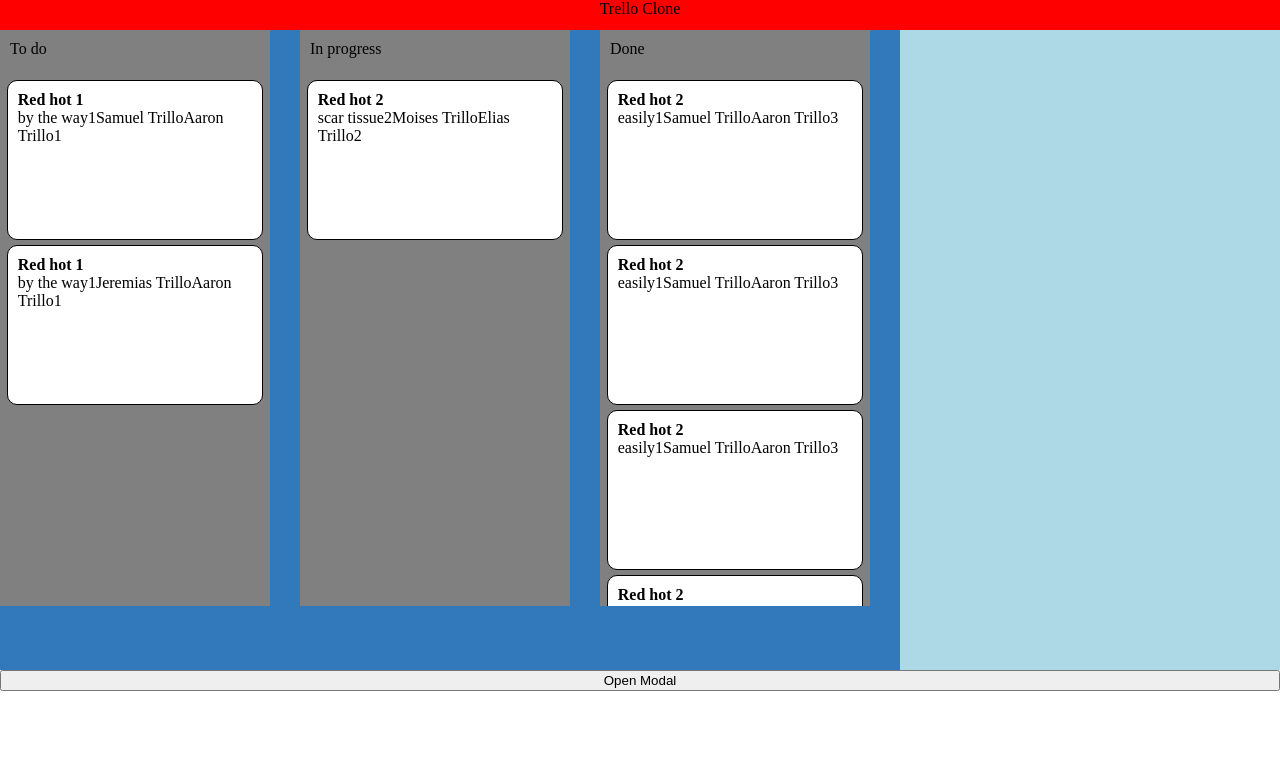
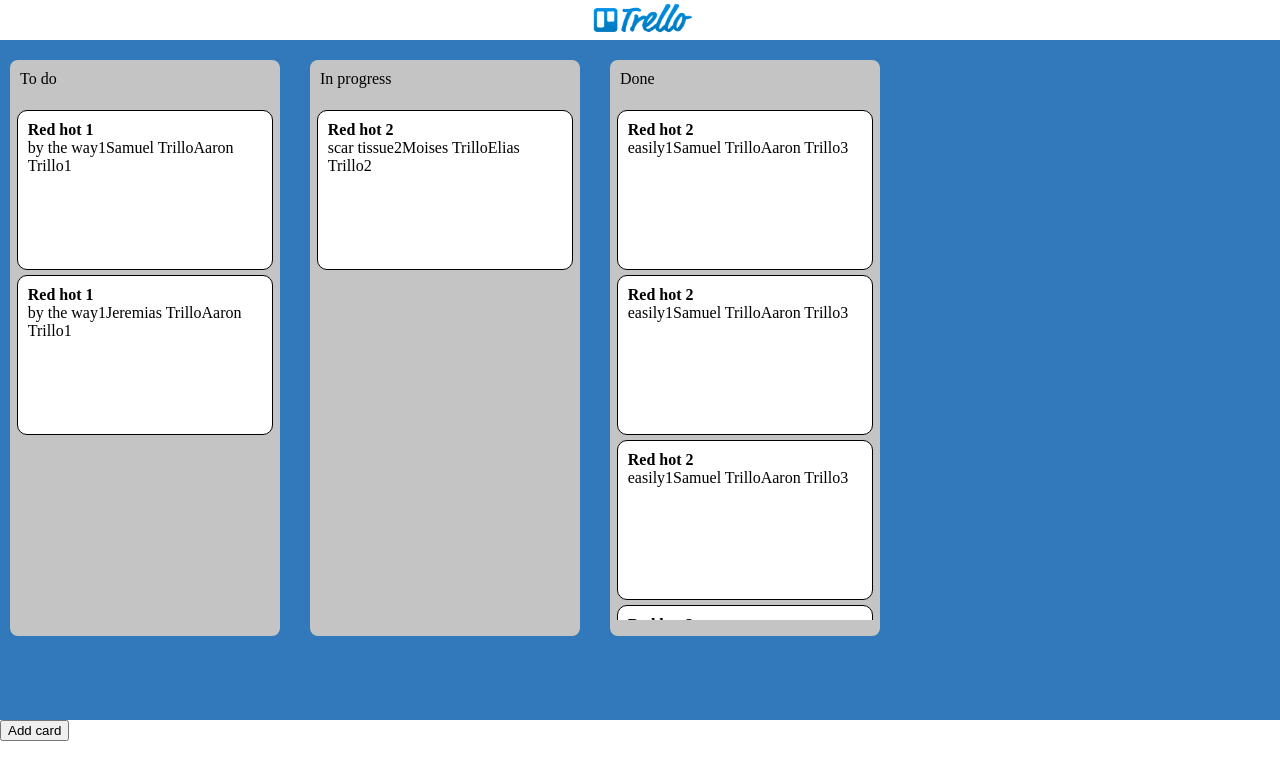
Before and after one commit to samueltrillo/trello-clone, a React (Create React App) app: page / in a window 1280 px wide. Shown: the top 780 px of the page. Built offline with nearby package versions, Linux system fonts and the light colour scheme.

Commit message:
Added some styles to different components and connected a redux action with a component

```diff
--- a/src/components/main-component/columns/styles.module.css
+++ b/src/components/main-component/columns/styles.module.css
@@ -1,13 +1,14 @@
 body {
   margin: 0;
 }
-
 .mainContainer {
   display: flex;
   flex-direction: column;
+  padding-bottom: 1rem;
   width: 90%;
   height: 90%;
-  background-color: grey;
+  background-color: rgb(196, 196, 196);
+  border-radius: 0.5rem;
 }
 .cardContainer {
   margin: auto;
@@ -21,10 +22,9 @@
 .scrollContainer:hover::-webkit-scrollbar {
   display: block;
   height: 0;
-  width: 5px;
-  color: red;
+  width: 0.313rem;
 }
 .scrollContainer::-webkit-scrollbar-thumb {
   background: #ccc;
-  border-radius: 2px;
+  border-radius: 0.125rem;
 }
--- a/src/components/main-component/index.ts
+++ b/src/components/main-component/index.ts
@@ -1,15 +1,26 @@
 import { connect } from 'react-redux';
+import { AnyAction, bindActionCreators, Dispatch } from 'redux';
 import { RootState } from '../../redux/store';
 import MainComponent from './mainComponent';
+import { openModal } from '../../redux/actions';
 
 interface StateProps {
     columns: RootState['global']['columns'];
+    isOpened: RootState['global']['isModalOpened'];
+};
+
+interface DispatchProps {
+    openModal: typeof openModal
 };
 
 const mapStateToProps = (state: RootState): StateProps => ({
     columns: state.global.columns,
+    isOpened: state.global.isModalOpened
 });
 
-export type Props = StateProps;
+const mapDispatchToProps = (dispatch: Dispatch<AnyAction>) => bindActionCreators({
+    openModal,
+}, dispatch)
 
-export default connect(mapStateToProps)(MainComponent)
+export default connect(mapStateToProps, mapDispatchToProps)(MainComponent)
+export type Props= StateProps & DispatchProps;
--- a/src/components/main-component/mainComponent.module.css
+++ b/src/components/main-component/mainComponent.module.css
@@ -1,4 +1,5 @@
 .mainContainer {
   display: flex;
-  background-color: lightblue;
+  padding: 20px 10px;
+  background-color: #3179ba;
 }
--- a/src/components/main-component/mainComponent.tsx
+++ b/src/components/main-component/mainComponent.tsx
@@ -1,22 +1,14 @@
-import React, { useState } from 'react';
+import React from 'react';
 import { ColumnContainer } from '../shared-components/columnContainer';
 import styles from './mainComponent.module.css';
 import Columns from './columns';
 import Modal from './modal';
 import { Props } from './index';
-import styled from 'styled-components';
 
-const MainPage = styled.div`
-    display:flex;
-    flex-flow: column;
-`
-
-const MainComponent: React.FC<Props> = ({columns}) => {
-
-    const [isOpened, setIsOpened] = useState(false);
+const MainComponent: React.FC<Props> = ({columns, openModal, isOpened}) => {
 
     return (
-        <MainPage>
+        <div>
             <div className={styles.mainContainer}>
                 {
                     columns && columns.map(columnsProps => (
@@ -30,9 +22,9 @@
                     ))
                 }
             </div>
-            <button onClick={() => setIsOpened(!isOpened)}>Open Modal</button>
-            { isOpened ? <Modal setOpened={setIsOpened}/> : undefined }
-        </MainPage>
+            <button onClick={() => openModal(!isOpened)}>Add card</button>
+            { isOpened ? <Modal openModal={openModal} /> : undefined }
+        </div>
     );
 };
 
--- a/src/components/main-component/modal/modal.tsx
+++ b/src/components/main-component/modal/modal.tsx
@@ -1,44 +1,16 @@
 import React from "react";
-import styled from "styled-components";
 import AddCardForm from "../../shared-components/forms/addCardForm.tsx";
 import styles from "./styles.module.css";
+import { Props } from './types';
 
-interface ModalContainerProps {
-  color: string;
-  fontSize: string;
-}
-const GrayScreen = styled.div`
-  background-color: #00000088;
-  width: 100%;
-  height: 100%;
-  z-index: 2;
-  justify-self: center;
-  position: absolute;
-`;
-const ModalContainer = styled.div<ModalContainerProps>`
-  display: flex;
-  flex-direction: column;
-  width: 30%;
-  height: 80%;
-  margin: auto;
-  position: absolute;
-  z-index: 3;
-  justify-self: center;
-  background-color: #ccc;
-  border-radius: 1rem;
-  color: ${(props) => props.color ?? "blue"};
-`;
-type ModalProps = {
-  setOpened: React.Dispatch<React.SetStateAction<boolean>>;
-};
-const Modal = (props: ModalProps) => {
+const Modal: React.FC<Props> = ({openModal}) => {
   return (
-    <GrayScreen>
-      <ModalContainer color={"red"} fontSize={"12px"} className={styles.modal}>
+    <div className={styles.mainContainer}>
+      <div className={styles.modal}>
         <AddCardForm />
-        <button onClick={() => props.setOpened(false)}>Close</button>
-      </ModalContainer>
-    </GrayScreen>
+        <button onClick={() => openModal(false)}>Close</button>
+      </div>
+    </div>
   );
 };
 
--- a/src/components/main-component/modal/styles.module.css
+++ b/src/components/main-component/modal/styles.module.css
@@ -1,4 +1,18 @@
 .modal {
+  display: flex;
+  flex-direction: column;
+  width: 30%;
+  height: 80%;
+  margin: auto;
+  position: absolute;
+  z-index: 3;
+  justify-self: center;
+  background-color: #ccc;
+  border-radius: 1rem;
+  color: blue;
+  font-size: 12px;
+}
+.mainContainer {
   position: fixed;
   left: 0;
   right: 0;
@@ -9,6 +23,3 @@
   align-items: center;
   justify-content: center;
 }
-.mainContainer {
-
-}
--- /dev/null
+++ b/src/components/main-component/modal/types.ts
@@ -0,0 +1,3 @@
+export interface Props {
+  openModal: (arg: boolean) => void;
+};
--- a/src/components/shared-components/header/header.tsx
+++ b/src/components/shared-components/header/header.tsx
@@ -1,12 +1,13 @@
 import React from 'react';
 import * as Styled from './styled';
+import logo from '../../../assets/trello-logo.png';
 
 const Header: React.FC = () => {
 
     return (
         <div>
             <Styled.Header>
-                Trello Clone
+                <Styled.Image src={logo} alt="" />
             </Styled.Header>
         </div>
     );
--- a/src/components/shared-components/header/styled.ts
+++ b/src/components/shared-components/header/styled.ts
@@ -1,8 +1,15 @@
 import styled from 'styled-components';
 
 export const Header = styled.div`
+    display: flex;
     width: 100%;
-    height: 30px;
-    background-color: red;
-    text-align: center;
+    height: 40px;
+    background-color: #fff;
+    justify-content: center;
+    align-items: center;
 `;
+
+export const Image = styled.img`
+    max-width: 100%;
+    max-height: 80%;
+`;
--- a/src/redux/actions/index.ts
+++ b/src/redux/actions/index.ts
@@ -2,16 +2,17 @@
 import { CardStateProps, ColumnsProps } from '../types/index';
 import { action } from 'typesafe-actions';
 
-export const GetAllCards = (payload: CardStateProps) => action(
+export const getAllCards = (payload: CardStateProps) => action(
     ActionConsts.GET_ALL_CARDS,
     payload,
 );
 
-export const GetAllColumns = (payload: ColumnsProps) => action(
+export const getAllColumns = (payload: ColumnsProps) => action(
     ActionConsts.GET_ALL_COLUMNS,
     payload,
 );
 
-export const OpenModal = () => action(
+export const openModal = (payload: boolean) => action(
     ActionConsts.IS_MODAL_OPENED,
+    payload,
 );
--- a/src/redux/reducers/index.ts
+++ b/src/redux/reducers/index.ts
@@ -9,11 +9,7 @@
     isModalOpened: false,
 };
 
-const mainReducer: Reducer<StateProps, ActionTypes> = (
-    state = initialState,
-    action
-    ): StateProps => {
-
+const mainReducer: Reducer<StateProps, ActionTypes> = (state = initialState, action): StateProps => {
     switch (action.type) {
         case ActionConsts.GET_ALL_CARDS:
             return {
@@ -28,7 +24,7 @@
         case ActionConsts.IS_MODAL_OPENED:
             return {
                 ...state,
-                isModalOpened: true,
+                isModalOpened: action.payload,
             }
         default:
             return {...state};
--- a/tsconfig.json
+++ b/tsconfig.json
@@ -21,6 +21,7 @@
     "jsx": "react-jsx"
   },
   "include": [
-    "src"
+    "src",
+    "assets"
   ]
 }
```
Also changed, not shown: src/assets/trello-logo.png (added). Lines whose indentation alone changed are shown as unchanged.
